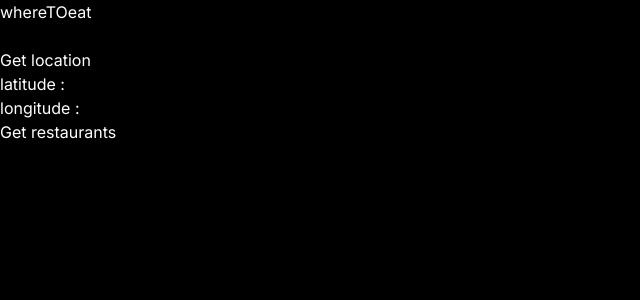
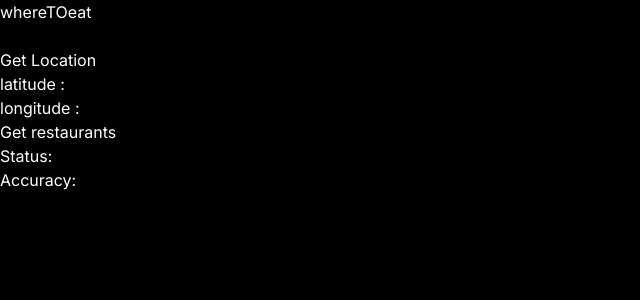
Before and after one commit to VivekMara/whereTOeat, a React (Vite) app: page / in a window 1280 px wide. Shown: the top 300 px of the page, without its empty margins (0-640 px from the left). Built offline with nearby package versions, Linux system fonts and the light colour scheme.

Commit message:
added loading components

```diff
--- a/package.json
+++ b/package.json
@@ -11,10 +11,9 @@
   },
   "dependencies": {
     "axios": "^1.7.5",
-    "dotenv": "^16.4.5",
     "react": "^18.3.1",
     "react-dom": "^18.3.1",
-    "react-dotenv": "^0.1.3"
+    "react-spinners": "^0.14.1"
   },
   "devDependencies": {
     "@eslint/js": "^9.9.0",
--- a/src/App.jsx
+++ b/src/App.jsx
@@ -1,5 +1,7 @@
 import { useState } from "react";
 import axios from "axios"
+import ClipLoader from "react-spinners/ClipLoader";
+
 
 
 export default function App() {
@@ -7,10 +9,12 @@ export default function App() {
   const [lat,setLat] = useState(null)
   const [lng,setLng] = useState(null)
   const [status, setStatus] = useState(null)
-
+  const [accuracy, setAccuracy] = useState(null)
+  const [isResponseLoading, setIsResponseLoading] = useState(false);
+  const [isLocationLoading, setIsLocationLoading] = useState(false);
 
   function locate(){
-    navigator.geolocation.getCurrentPosition((position) => {setLat(position.coords.latitude), setLng(position.coords.longitude)}, (err) => {setMsg(err)});
+    navigator.geolocation.getCurrentPosition((position) => {setLat(position.coords.latitude), setLng(position.coords.longitude), setAccuracy(position.coords.accuracy), setIsLocationLoading(false)}, (err) => {setMsg(err)});
   }
 
 
@@ -24,6 +28,8 @@ export default function App() {
       setStatus(request.data.status)
     } catch (error) {
       setMsg(error.response.data.info_messages[0])
+    } finally{
+      setIsResponseLoading(false)
     }
   }
 
@@ -33,17 +39,22 @@ export default function App() {
     <div className="flex flex-col items-center border-2 p-3 rounded-xl">
       <h1 className="text-2xl font-bold">whereTOeat</h1>
       <br />
-      <button onClick={() => {locate()}} className="border-2 rounded-xl p-2 m-1 bg-gradient-to-r from-cyan-400 to-sky-500 hover:scale-105">Get location</button>
-      <h1>latitude : {lat}</h1>
+      <button onClick={() => {locate() && setIsLocationLoading(!isLocationLoading)}} className="border-2 rounded-xl p-2 m-1 bg-gradient-to-r from-cyan-400 to-sky-500 hover:scale-105">
+        {isLocationLoading ? "Getting location..." : "Get Location"}
+      </button>
+      <h1>latitude :{lat}</h1>
       <h1>longitude : {lng}</h1>
     </div>
 
     <div className="flex flex-col p-3">
-      <button onClick={() => response()} className="border-2 rounded-xl p-2 m-1 bg-gradient-to-r from-cyan-400 to-sky-500 hover:scale-105">Get restaurants</button>
-      <div className="flex flex-col gap-3">{msg}</div>
+      <button onClick={() => response() && setIsResponseLoading(!isResponseLoading)} className="border-2 rounded-xl p-2 m-1 bg-gradient-to-r from-cyan-400 to-sky-500 hover:scale-105">{isResponseLoading ? "Loading restaurants..." : "Get restaurants"}</button>
+      <div className="flex flex-col gap-3">
+        {msg}
+      </div>
 
     </div>
-    <footer><h1>{status}</h1></footer>
+    <footer><h1>Status: {status}</h1></footer>
+    <footer><h1>Accuracy: {accuracy}</h1></footer>
     </>
   )
 }
```
Also changed, not shown: 1 other file (tests, documents, lock files or other folders).
